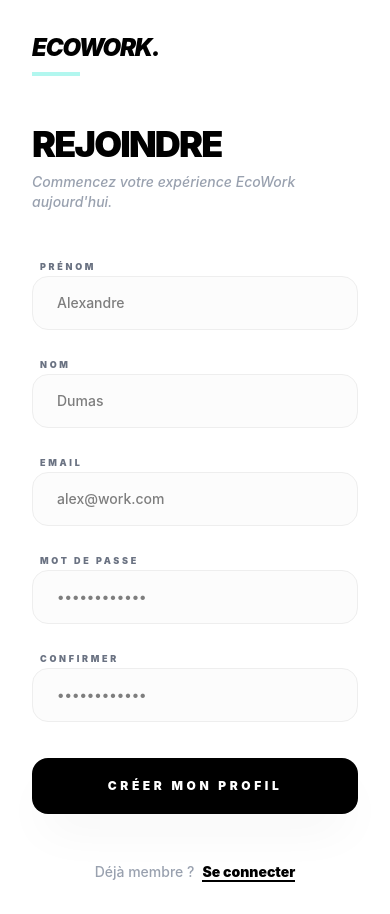
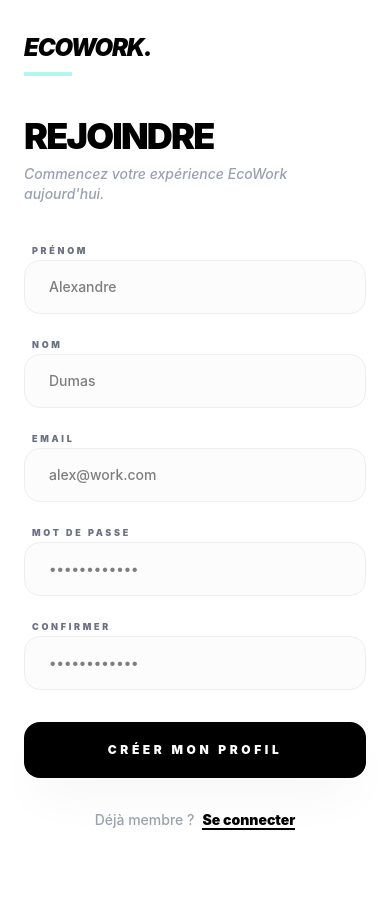
Before and after one commit to cheyssd/groupeA_projet2_B3DEV, a React (Vite) app in the folder ecowork-frontend/: page /register in a window 390 px wide. After the commit the page ends 844 px from the top, so only its background shows below. Built offline with nearby package versions, Linux system fonts and the light colour scheme.

Commit message:
fix: update de la page register pour eviter le scroll

```diff
--- a/ecowork-frontend/src/pages/register.jsx
+++ b/ecowork-frontend/src/pages/register.jsx
@@ -9,7 +9,6 @@ const Register = () => {
     const handleSubmit = (e) => {
         e.preventDefault();
         setError(null);
-
 
         const firstname = e.target.firstname.value;
         const lastname = e.target.lastname.value;
@@ -38,23 +37,16 @@ const Register = () => {
                 password_confirmation
             })
         })
-
             .then(response => {
                 if (!response.ok) throw new Error("Erreur lors de l'inscription");
                 return response.json();
             })
-
             .then(data => {
-                console.log(" Inscription réussie :", data);
-
-
+                console.log("Inscription réussie :", data);
                 localStorage.setItem('token', data.access_token);
                 localStorage.setItem('user', JSON.stringify(data.user));
-
-
                 navigate('/user/dashboard');
             })
-
             .catch(err => {
                 setError(err.message);
             })
@@ -64,27 +56,25 @@ const Register = () => {
     };
 
     return (
-        <div className="flex min-h-screen w-full">
-            <div className="w-full lg:w-1/2 flex items-center justify-center p-8 md:p-24 bg-white z-20">
-                <div className="w-full max-w-md fade-in">
+        <div className="flex h-screen w-full overflow-hidden">
+            <div className="w-full lg:w-1/2 flex items-start justify-center py-8 px-6 md:px-12 bg-white z-20 overflow-y-auto">
+                <div className="w-full max-w-md">
 
-                    <div className="mb-12">
+                    <div className="mb-10">
                         <span className="text-2xl font-black tracking-tighter uppercase italic">EcoWork.</span>
                         <div className="h-1 w-12 bg-[#b2f7ef] mt-2"></div>
                     </div>
 
                     <h1 className="text-4xl font-black tracking-tighter uppercase mb-2">Rejoindre</h1>
-                    <p className="text-gray-400 text-sm mb-10 font-medium italic">Commencez votre expérience EcoWork aujourd'hui.</p>
+                    <p className="text-gray-400 text-sm mb-8 font-medium italic">Commencez votre expérience EcoWork aujourd'hui.</p>
 
-                    <form className="space-y-5" onSubmit={handleSubmit}>
-                        {/* Afficher erreur */}
+                    <form className="space-y-4" onSubmit={handleSubmit}>
                         {error && (
                             <div className="bg-red-100 text-red-700 px-4 py-3 rounded-lg text-sm">
                                 {error}
                             </div>
                         )}
 
-                        {/* Prénom */}
                         <div className="space-y-2">
                             <label className="text-[9px] font-black uppercase tracking-[0.3em] text-gray-500 ml-2">Prénom</label>
                             <input
@@ -96,7 +86,6 @@ const Register = () => {
                             />
                         </div>
 
-                        {/* Nom */}
                         <div className="space-y-2">
                             <label className="text-[9px] font-black uppercase tracking-[0.3em] text-gray-500 ml-2">Nom</label>
                             <input
@@ -108,7 +97,6 @@ const Register = () => {
                             />
                         </div>
 
-                        {/* Email */}
                         <div className="space-y-2">
                             <label className="text-[9px] font-black uppercase tracking-[0.3em] text-gray-500 ml-2">Email</label>
                             <input
@@ -120,7 +108,6 @@ const Register = () => {
                             />
                         </div>
 
-                        {/* Password */}
                         <div className="space-y-2">
                             <label className="text-[9px] font-black uppercase tracking-[0.3em] text-gray-500 ml-2">Mot de passe</label>
                             <input
@@ -132,7 +119,6 @@ const Register = () => {
                             />
                         </div>
 
-                        {/* Confirmation */}
                         <div className="space-y-2">
                             <label className="text-[9px] font-black uppercase tracking-[0.3em] text-gray-500 ml-2">Confirmer</label>
                             <input
@@ -153,21 +139,29 @@ const Register = () => {
                         </button>
                     </form>
 
-                    <p className="mt-12 text-center text-sm font-medium text-gray-400">
+                    <p className="mt-8 mb-4 text-center text-sm font-medium text-gray-400">
                         Déjà membre ?
                         <a href="/login" className="text-black font-black border-b-2 border-black ml-2">Se connecter</a>
                     </p>
 
                 </div>
             </div>
+
             <div className="hidden lg:block lg:fixed lg:right-0 lg:top-0 lg:w-1/2 lg:h-screen overflow-hidden">
-                {/*                    ^^^^^ fixed + right-0 + top-0 + h-screen */}
                 <div className="absolute inset-0 bg-gradient-to-r from-white to-transparent z-10"></div>
-                <img
-                    src="https://images.unsplash.com/photo-1556761175-b413da4baf72?auto=format&fit=crop&q=80"
-                    className="w-full h-full object-cover grayscale-[20%] hover:grayscale-0 transition-all duration-1000"
-                    alt="Design Studio"
-                />
+                <picture>
+                    <source
+                        srcSet="https://images.unsplash.com/photo-1556761175-b413da4baf72?auto=format&fit=crop&q=80&w=1200&fm=webp"
+                        type="image/webp"
+                    />
+                    <img
+                        src="https://images.unsplash.com/photo-1556761175-b413da4baf72?auto=format&fit=crop&q=80&w=1200"
+                        className="w-full h-full object-cover grayscale-[20%] hover:grayscale-0 transition-all duration-1000"
+                        alt="Design Studio"
+                        loading="eager"
+                        decoding="async"
+                    />
+                </picture>
             </div>
         </div>
     );
```
